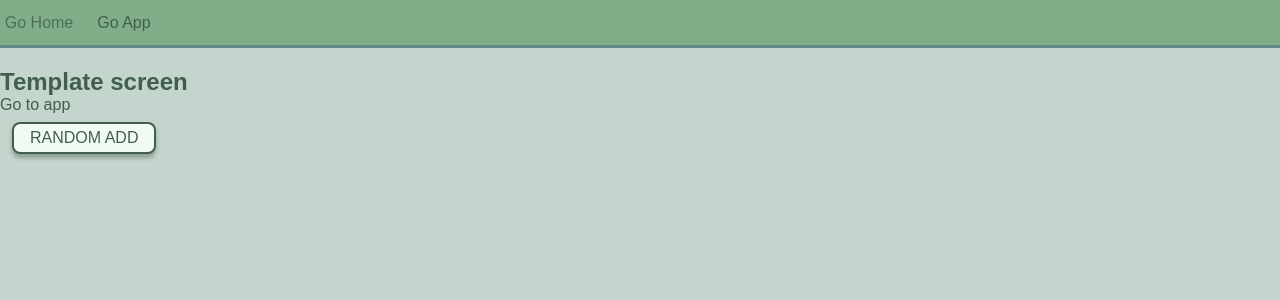
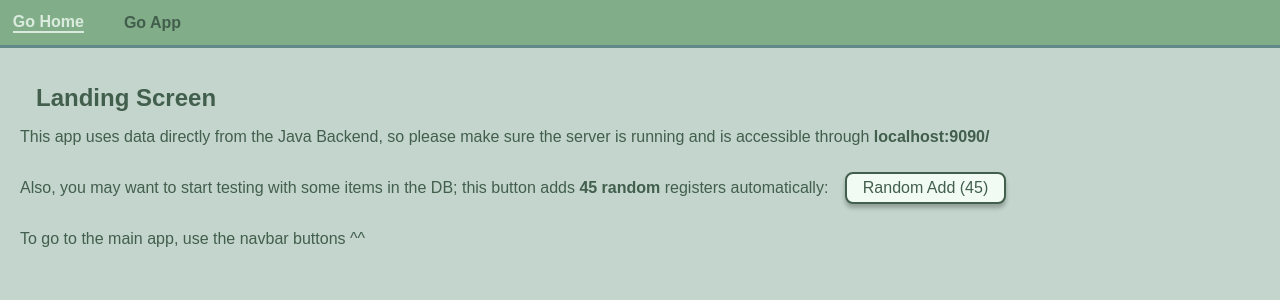
Before and after one commit to BrianWoolfolk/ToDoList-Front, a React (Create React App) app: page / in a window 1280 px wide. Shown: the top 300 px of the page. Built offline with nearby package versions, Linux system fonts and the light colour scheme.

Commit message:
landing screen & other styles

```diff
--- a/src/App.js
+++ b/src/App.js
@@ -1,12 +1,12 @@
-import { Link, RouterProvider, createBrowserRouter } from "react-router-dom";
+import { RouterProvider, createBrowserRouter } from "react-router-dom";
 import "./theme/styles.css";
 import HomeScreen from "./screens/HomeScreen";
 import NotFoundScreen from "./screens/NotFoundScreen";
 import TodosScreen from "./screens/TodosScreen";
-import RandomAdd from "./components/RandomAdd";
 import { fromInputDate, intoInputDate } from "./scripts/scripts";
+import LandingScreen from "./screens/LandingScreen";
 
-const LOCALHOST = "http://localhost:8080";
+export const LOCALHOST = "http://localhost:9090";
 
 /**
  * GET endpoint
@@ -124,14 +124,7 @@ function App() {
           children: [
             {
               index: true,
-              element: (
-                <div>
-                  <h2>Template screen</h2>
-                  <Link to={"/todos"}>Go to app</Link>
-                  <br />
-                  <RandomAdd />
-                </div>
-              ),
+              element: <LandingScreen />,
             },
             {
               path: "/todos",
--- a/src/components/RandomAdd.jsx
+++ b/src/components/RandomAdd.jsx
@@ -1,5 +1,6 @@
 import { useState } from "react";
 import { randomDate, randomRange } from "../scripts/scripts";
+import { LOCALHOST } from "../App";
 
 const RandomAdd = () => {
   const size = 45;
@@ -14,10 +15,19 @@ const RandomAdd = () => {
       const myHeaders = new Headers();
       myHeaders.append("Content-Type", "application/json");
 
+      const yesterday = new Date();
+      yesterday.setDate(yesterday.getDate() - 1);
+
+      const nextMonth = new Date();
+      nextMonth.setMonth(nextMonth.getMonth() + 1);
+
       const raw = JSON.stringify({
         text: "Texto de ejemplo " + i,
         priority: p[randomRange(0, 2)],
-        due_date: Math.random() > 0.5 ? randomDate().toISOString() : null,
+        due_date:
+          Math.random() > 0.5
+            ? randomDate(yesterday, nextMonth).toISOString()
+            : null,
       });
 
       const requestOptions = {
@@ -27,15 +37,9 @@ const RandomAdd = () => {
         redirect: "follow",
       };
 
-      const response = await fetch(
-        "http://localhost:8080/todos",
-        requestOptions
-      );
-      const result = await response.text();
-      console.log(result);
+      const response = await fetch(LOCALHOST + "/todos", requestOptions);
 
-      if (response.ok) console.log("success");
-      else console.log("error:", i, response);
+      if (!response.ok) console.error("error:", i, response);
     }
 
     setLoading(false);
@@ -49,7 +53,7 @@ const RandomAdd = () => {
         handleClick();
       }}
     >
-      RANDOM ADD
+      {loading ? "Sending..." : "Random Add (45)"}
     </button>
   );
 };
--- a/src/components/ShowTable.jsx
+++ b/src/components/ShowTable.jsx
@@ -119,8 +119,15 @@ const ShowTable = (props) => {
                   <td>{item.priority}</td>
                   <td>{item.due_date ? intoInputDate(item.due_date) : "-"}</td>
                   <td>
-                    <button onClick={() => props.onEdit?.(item)}>Edit</button>/
                     <button
+                      className="as-link"
+                      onClick={() => props.onEdit?.(item)}
+                    >
+                      Edit
+                    </button>
+                    /
+                    <button
+                      className="as-link"
                       onClick={() => {
                         if (fetcher.state !== "idle") return;
 
--- /dev/null
+++ b/src/screens/LandingScreen.jsx
@@ -0,0 +1,25 @@
+import RandomAdd from "../components/RandomAdd";
+
+const LandingScreen = () => {
+  return (
+    <div className="screen">
+      <h2>Landing Screen</h2>
+
+      <p>
+        This app uses data directly from the Java Backend, so please make sure
+        the server is running and is accessible through <b>localhost:9090/</b>
+      </p>
+
+      <br />
+      <p>
+        Also, you may want to start testing with some items in the DB; this
+        button adds <b>45 random</b> registers automatically: <RandomAdd />
+      </p>
+
+      <br />
+      <p>To go to the main app, use the navbar buttons ^^</p>
+    </div>
+  );
+};
+
+export default LandingScreen;
--- a/src/theme/styles.css
+++ b/src/theme/styles.css
@@ -85,15 +85,33 @@ nav {
     cursor: not-allowed;
     text-decoration: none;
     opacity: 0.8;
+    border-bottom: 2px solid;
+    color: var(--color-white);
   }
 }
 
 /* ---------------------------------------------------------------------- ANCHOR TAGS */
-a {
+a,
+.as-link {
   text-decoration: none;
   color: var(--color-black);
+  margin: 0 0.5rem;
+  padding: 0;
+  font-size: 1rem;
+  font-weight: 700;
+
+  background: none;
+  border: none;
+  box-shadow: none;
+
+  cursor: pointer;
 
   &:hover {
+    color: var(--color-accent);
+    text-decoration: underline;
+  }
+
+  &:active {
     color: var(--color-secondary);
     text-decoration: underline;
   }
@@ -104,8 +122,14 @@ a {
 /* ---------------------------------------------------------------------- MAIN TITLE */
 h1,
 .title {
-  margin: 1rem 0;
+  margin: 1rem;
   text-align: center;
+}
+
+/* ---------------------------------------------------------------------- MAIN TITLE */
+h2,
+.sub-title {
+  margin: 1rem;
 }
 
 /* ---------------------------------------------------------------------- LABELS */
@@ -202,6 +226,7 @@ button,
   text-decoration: none;
 
   /* -------------------------------------------------- DEFAULT STYLE */
+  &:not(.as-link) {
     background-color: var(--color-white);
     border-radius: 0.5rem;
     border: 2px solid var(--color-black);
@@ -221,6 +246,7 @@ button,
     &:active {
       opacity: 0.9;
       transform: scale(0.95);
+    }
   }
 
   /* -------------------------------------------------- CLEAR */
@@ -347,7 +373,7 @@ button,
 /* ---------------------------------------------------------------------- SHOW TABLE */
 .show-table {
   width: 100%;
-  border: 2px solid var(--color-black);
+  border: 3px solid var(--color-black);
   border-collapse: collapse;
   white-space: nowrap;
   text-overflow: ellipsis;
```
Lines whose indentation alone changed are shown as unchanged.
